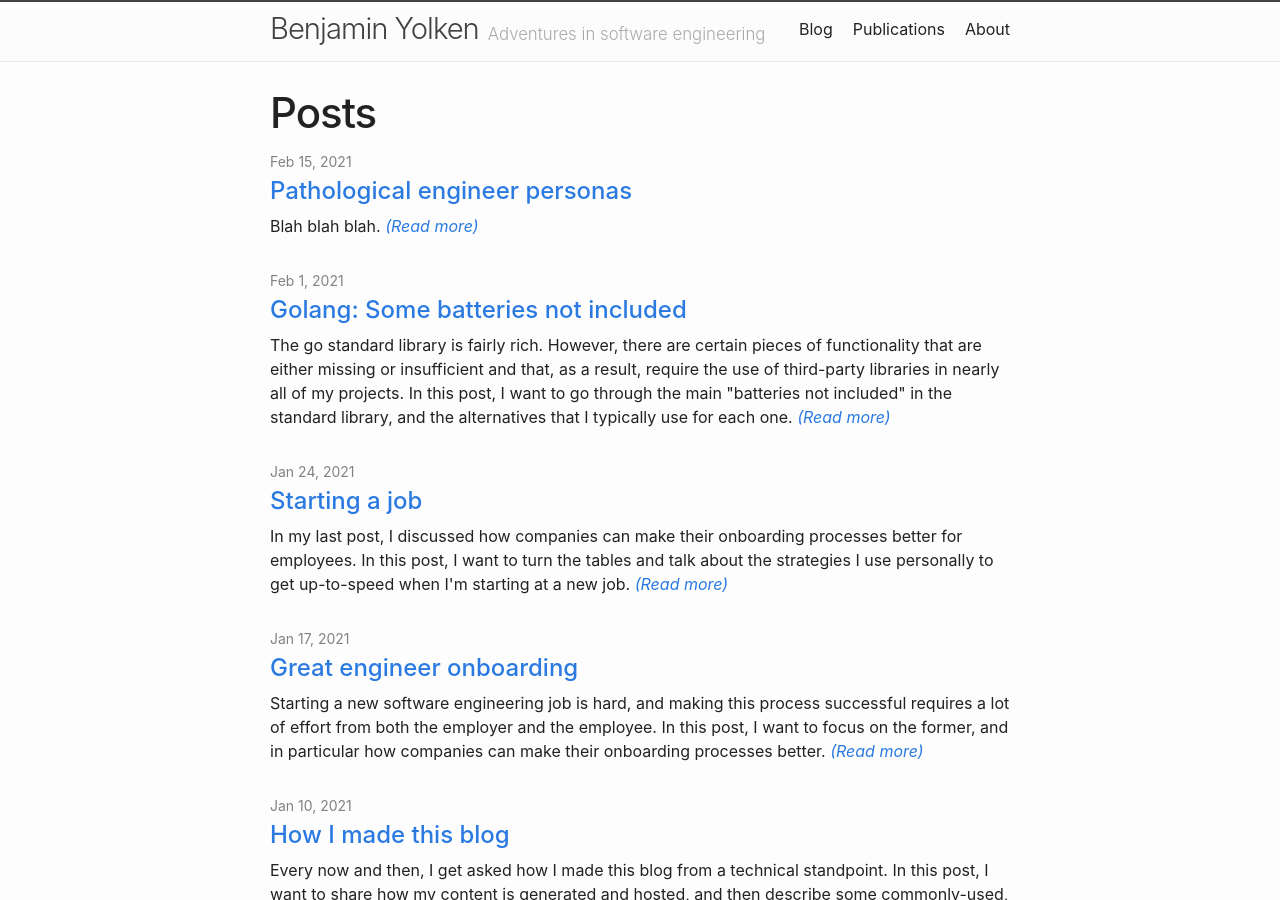
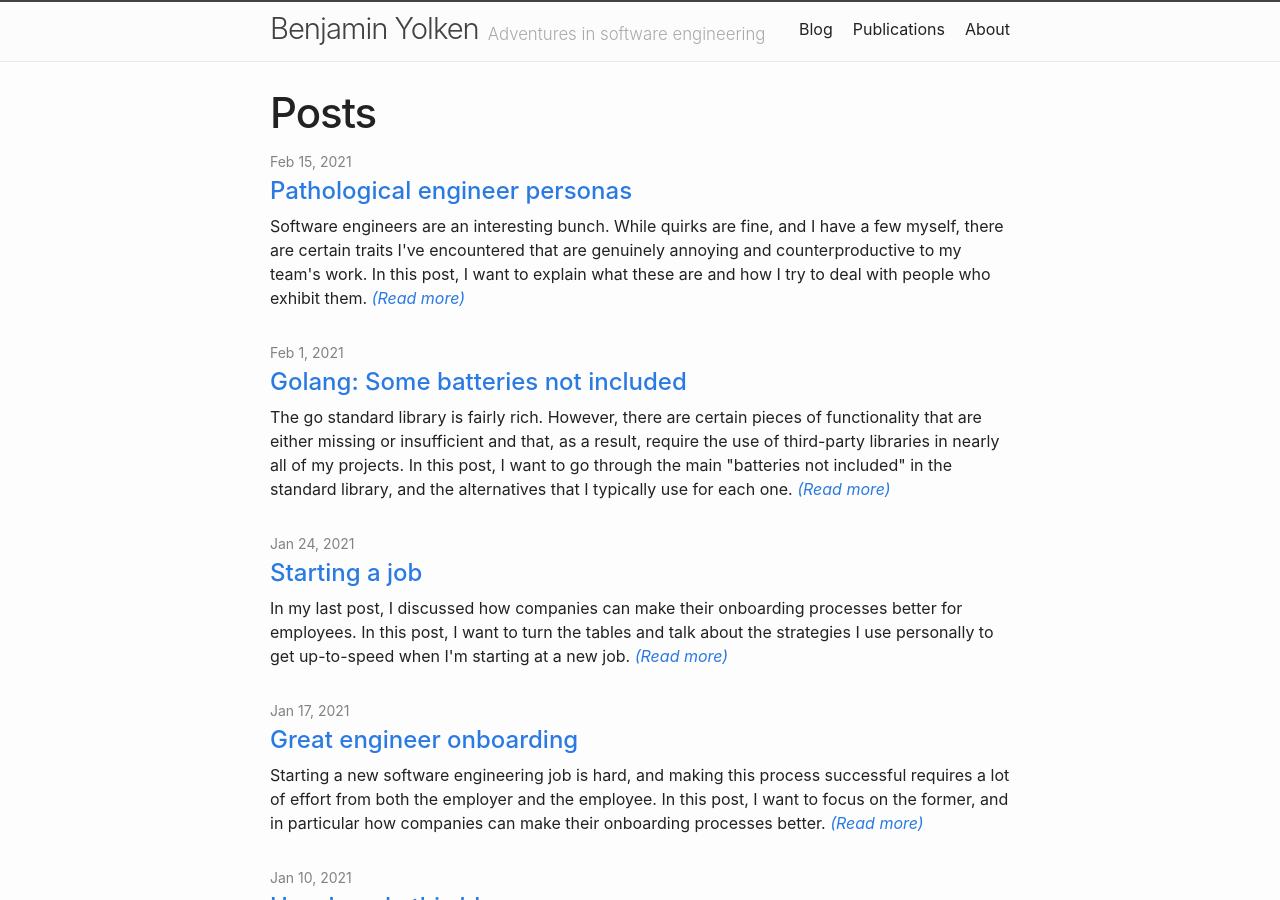
Before and after one commit to yolken/yolken-blog, a Jekyll site: the page built from site/index.md, in a window 1280 px wide and 900 px high. Built offline with Jekyll 4.4.1, drawn with Linux system fonts in a browser that asks for light colours.

Commit message:
Update blurb

```diff
--- a/site/_posts/2021-02-15-pathological-engineer-personas.md
+++ b/site/_posts/2021-02-15-pathological-engineer-personas.md
@@ -4,7 +4,10 @@ title:  "Pathological engineer personas"
 date:   2021-02-15 14:15:00 -0700
 categories: general tech
 excerpt: |
-    Blah blah blah.
+    Software engineers are an interesting bunch. While quirks are fine, and I have a few myself,
+    there are certain traits I've encountered that are genuinely annoying and
+    counterproductive to my team's work. In this post, I want to explain what these are and how I
+    try to deal with people who exhibit them.
 ---
 
 Software engineers are an interesting bunch. Over the course of my career thus far,
```
Also changed, not shown: other parts of site/_posts/2021-02-15-pathological-engineer-personas.md (+1 -1 lines).
